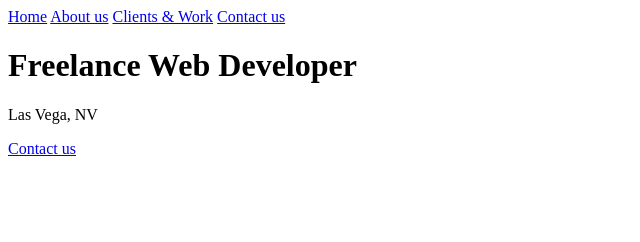
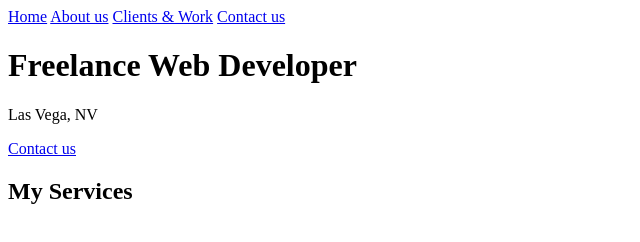
Before and after one commit to FabianUlises/flexbox-10-projects, a plain HTML site: page 2. free-lance-website/index.html in a window 1280 px wide. Shown: the whole page, without its empty margins (0-640 px from the left). Drawn offline with Linux system fonts and the light colour scheme.

Commit message:
Updated index html file. Added a section for page content. Also added a heading to the section.

```diff
--- a/2. free-lance-website/index.html
+++ b/2. free-lance-website/index.html
@@ -26,5 +26,14 @@
         <!-- End of hero content -->
     </div>
     <!-- End of hero section -->
+    <!-- Start of content container -->
+    <div class="container">
+        <!-- Start of services container -->
+        <main class="services">
+            <h2>My Services</h2>
+        </main>
+        <!-- End of services container -->
+    </div>
+    <!-- End of content container -->
 </body>
 </html>
```
